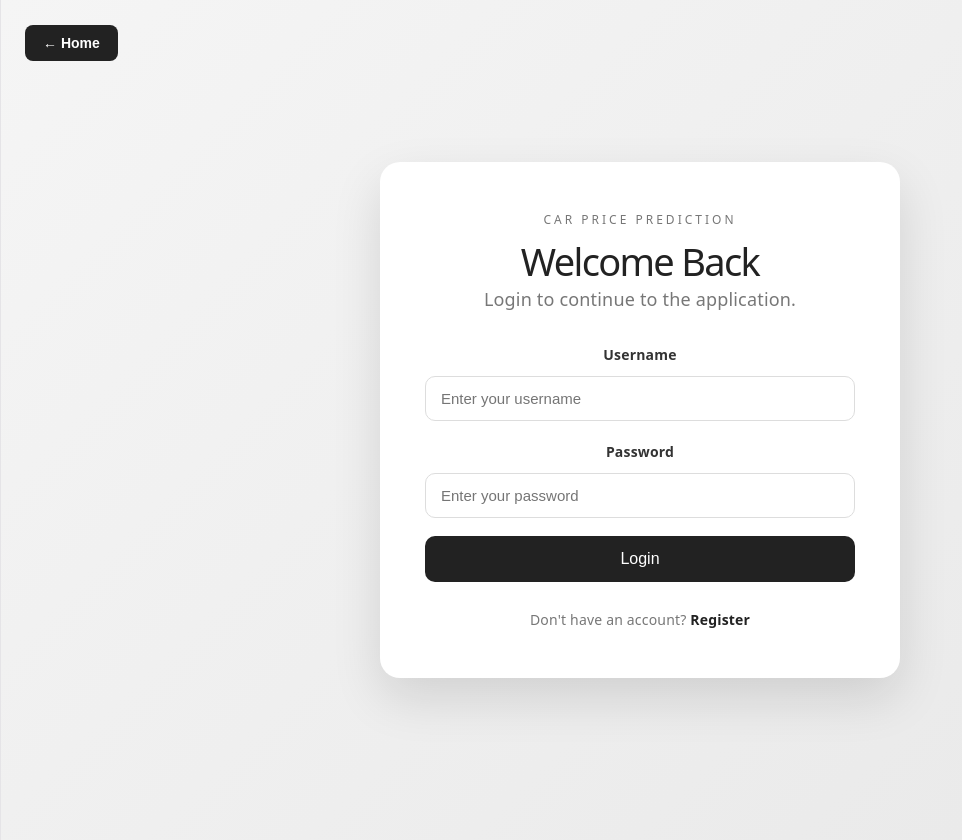
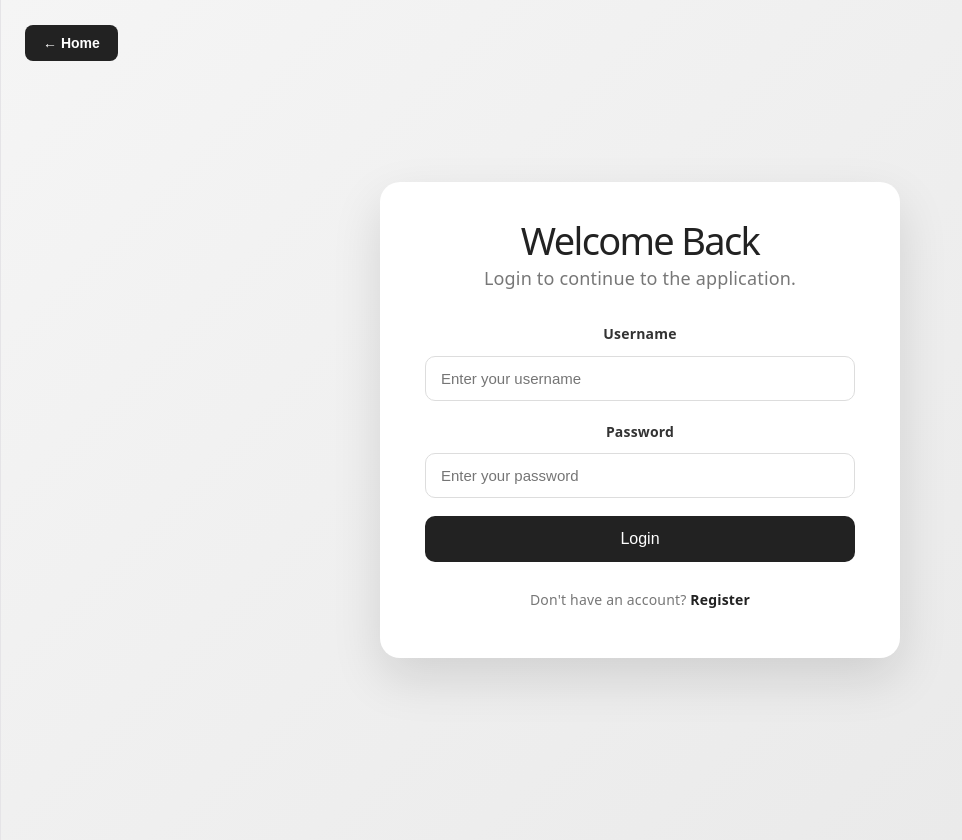
Before and after one commit to IamGroot1234567/fastapi_mlproject, a React app in the folder frontend/: page /login in a window 1280 px wide. Shown: the whole page, without its empty margins (0-962 px from the left). Built offline with nearby package versions, Linux system fonts and the light colour scheme; the HTML template or start-up script is replaced by a standard one.

Commit message:
changes in log in form

```diff
--- a/frontend/src/pages/Login.jsx
+++ b/frontend/src/pages/Login.jsx
@@ -49,7 +49,6 @@ function Login() {
       <HomeButton />
 
       <div className="login-card">
-        <p className="login-eyebrow">CAR PRICE PREDICTION</p>
 
         <h1>Welcome Back</h1>
 
```
